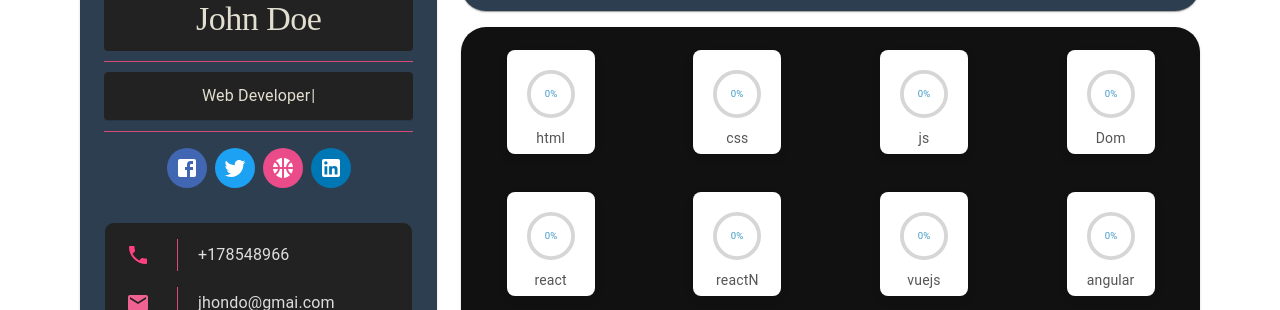
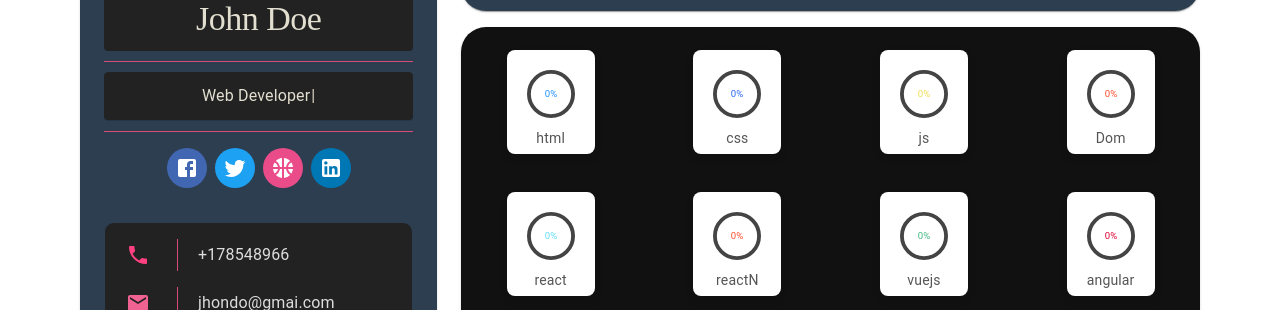
Before and after one commit to safwen-code/profileV5, a React (Create React App) app: page / in a window 1280 px wide. Both pictures are taken after a click on the button "SW.Skills". Shown: the part 181-491 px from the top of the page. Built offline with nearby package versions, Linux system fonts and the light colour scheme.

Commit message:
update skills progress circle first look

```diff
--- a/src/content/skills/Skills.jsx
+++ b/src/content/skills/Skills.jsx
@@ -72,6 +72,16 @@ const Skills = ({ props }) => {
     { name: 'angular', count: 50 },
   ]
 
+  const skillColors = {
+    html: '#1E90FF', // blue
+    css: '#2965f1', // CSS blue
+    js: '#f0db4f', // yellow
+    Dom: '#00cec9', // cyan
+    react: '#61DBFB', // React cyan
+    reactN: '#61DBFB',
+    vuejs: '#42b883', // Vue green
+    angular: '#dd0031', // Angular red
+  }
   let skills = [
     { name: 'Php', progress: progress1 },
     { name: 'Node js', progress: progress2 },
@@ -86,7 +96,10 @@ const Skills = ({ props }) => {
         animate="visible"
       >
         <Grid container rowSpacing={1} columnSpacing={{ xs: 1, sm: 2, md: 3 }}>
-          {softskill.map((skill, index) => (
+          {softskill.map((skill, index) => {
+            const color = skillColors[skill.name.toLowerCase()] || '#ff4b2b' // fallback to coral
+
+            return (
               <Grid
                 key={index}
                 item
@@ -101,13 +114,18 @@ const Skills = ({ props }) => {
                 }}
               >
                 <motion.div variants={gridItemVariants}>
-                <AnimatedProgressProvider values={[0, 20, 40, 50, skill.count]}>
+                  <AnimatedProgressProvider
+                    values={[0, 20, 40, 50, skill.count]}
+                  >
                     {(percentage) => (
                       <div className="skill-card">
                         <CircularProgressbar
                           value={percentage}
                           text={`${percentage}%`}
                           styles={buildStyles({
+                            pathColor: color,
+                            textColor: color,
+                            trailColor: '#444',
                             pathTransitionDuration: 0.15,
                           })}
                         />
@@ -117,7 +135,8 @@ const Skills = ({ props }) => {
                   </AnimatedProgressProvider>
                 </motion.div>
               </Grid>
-          ))}
+            )
+          })}
         </Grid>
       </motion.div>
       <Divider sx={{ borderColor: '#D74B76' }} />
```
Lines whose indentation alone changed are shown as unchanged.
